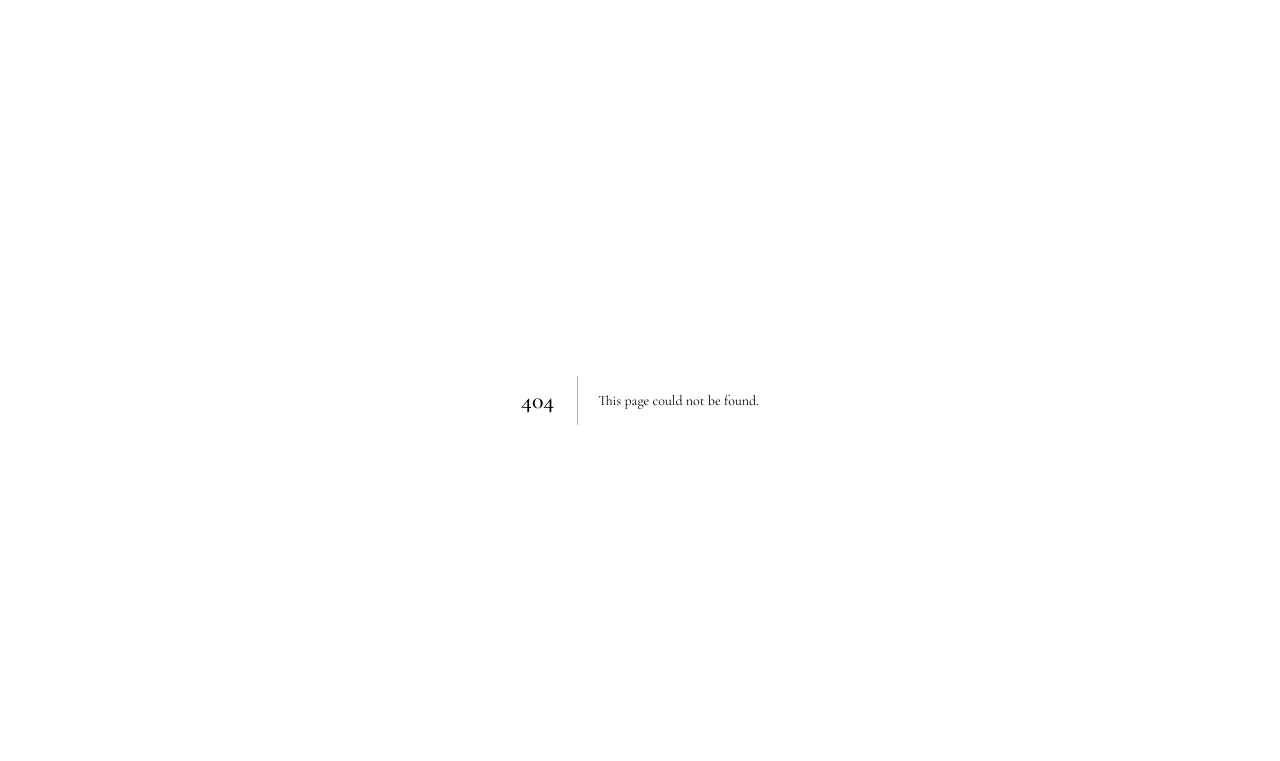
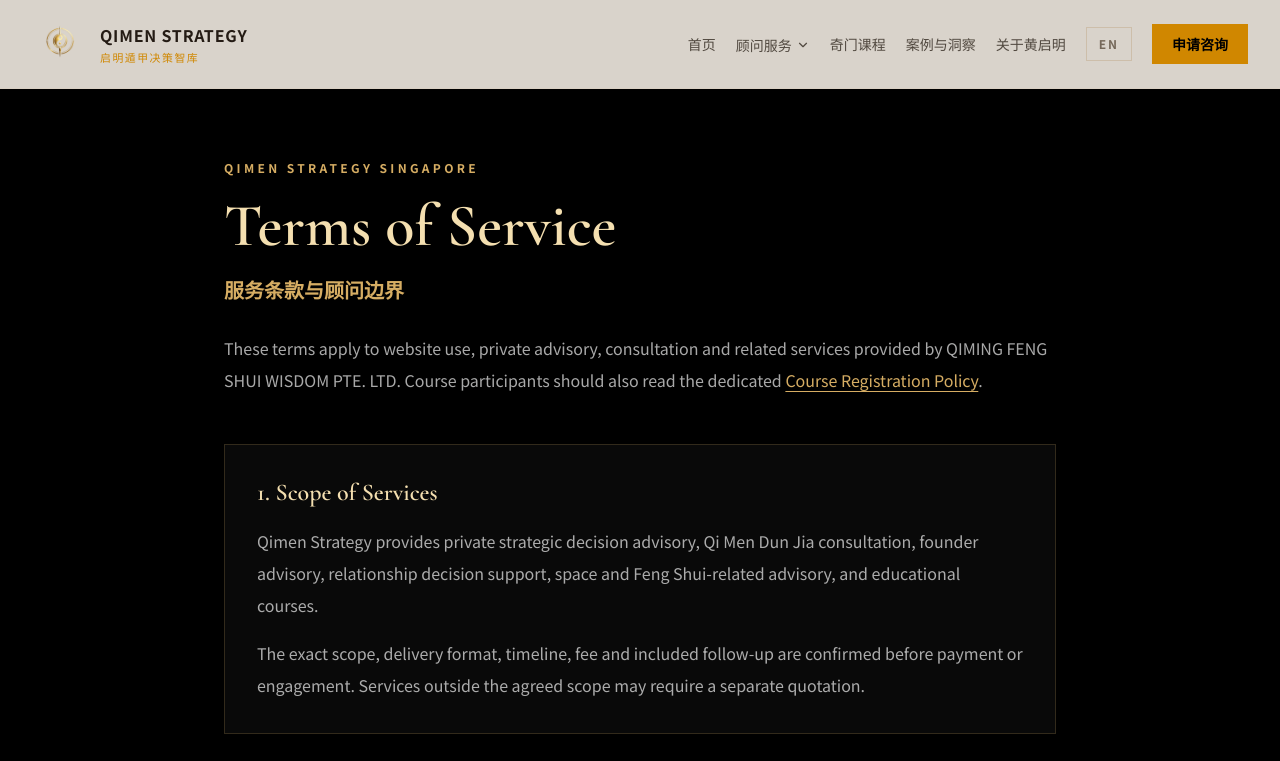
Before and after one commit to BODHIWONG/qmfeng-website, a Next.js app: page /terms in a window 1280 px wide. Before the commit this address had no page. Shown: the top 761 px of the page. Built offline with nearby package versions, Linux system fonts and the light colour scheme.

Commit message:
Add service terms and advisory disclaimer

```diff
--- /dev/null
+++ b/app/terms/page.tsx
@@ -0,0 +1,117 @@
+import type { Metadata } from "next";
+import Link from "next/link";
+import { LanguageProvider } from "@/contexts/language-context";
+import Navbar from "@/components/navbar";
+import Footer from "@/components/footer";
+
+export const metadata: Metadata = {
+  title: "Terms of Service｜Qimen Strategy Singapore",
+  description: "Terms of service and advisory disclaimer for Qimen Strategy Singapore.",
+  alternates: { canonical: "https://www.qmfeng.com/terms" },
+};
+
+const sections = [
+  {
+    title: "1. Scope of Services",
+    body: [
+      "Qimen Strategy provides private strategic decision advisory, Qi Men Dun Jia consultation, founder advisory, relationship decision support, space and Feng Shui-related advisory, and educational courses.",
+      "The exact scope, delivery format, timeline, fee and included follow-up are confirmed before payment or engagement. Services outside the agreed scope may require a separate quotation.",
+    ],
+  },
+  {
+    title: "2. Nature of Advisory",
+    body: [
+      "Our work provides structured reflection, timing analysis, risk identification and decision reference. It does not replace the client's own judgment, factual verification, due diligence or implementation responsibility.",
+      "Qi Men Dun Jia and related traditional frameworks are used as supplementary decision-support methods. They are not presented as scientific certainty or a guarantee of future events.",
+    ],
+  },
+  {
+    title: "3. No Guaranteed Outcomes",
+    body: [
+      "No guarantee is made regarding revenue, profit, investment return, promotion, employment, reconciliation, marriage, health improvement, legal outcome or any other specific result.",
+      "Results depend on factors outside our control, including market conditions, other people, client decisions, implementation quality and changing circumstances.",
+    ],
+  },
+  {
+    title: "4. Professional Boundaries",
+    body: [
+      "Our services do not constitute regulated financial advice, legal advice, accounting or tax advice, medical diagnosis, psychological treatment, recruitment, employment placement or property valuation.",
+      "Clients should consult appropriately qualified professionals where a matter involves regulated, legal, medical, financial, tax, employment, immigration or clinical issues.",
+    ],
+  },
+  {
+    title: "5. Client Responsibilities",
+    body: [
+      "Clients are responsible for providing accurate, complete and lawful information, identifying the real decision to be reviewed, and informing us of relevant deadlines or changes.",
+      "Clients must not submit confidential third-party information without authority, request surveillance or manipulation, or use our services to facilitate unlawful, deceptive or harmful conduct.",
+    ],
+  },
+  {
+    title: "6. Fees, Payment and Booking",
+    body: [
+      "A booking or place is confirmed only after the required payment has been received and verified, unless otherwise agreed in writing.",
+      "PayNow payments should be made only after checking that the receiving entity is QIMING FENG SHUI WISDOM PTE. LTD. and the UEN is 202313112R.",
+      "Fees are based on the agreed scope. Additional meetings, urgent work, on-site visits, reports, travel or expanded deliverables may require additional fees confirmed in advance.",
+    ],
+  },
+  {
+    title: "7. Rescheduling, Cancellation and Non-Attendance",
+    body: [
+      "Consultation and advisory rescheduling is subject to availability and the terms stated at booking. Late cancellation, repeated rescheduling or non-attendance may result in the session being treated as used.",
+      "Course-specific cancellation, transfer and replacement rules are set out in the Course Registration Policy.",
+    ],
+  },
+  {
+    title: "8. Confidentiality and Materials",
+    body: [
+      "We take reasonable care to keep client information private. Confidentiality does not apply where disclosure is required by law, necessary to protect rights or safety, or authorised by the client.",
+      "Course notes, frameworks, recordings, slides, reports and other materials remain the intellectual property of their respective owner. They may not be copied, sold, published, recorded, redistributed or used to train others without written permission.",
+    ],
+  },
+  {
+    title: "9. Website and Third-Party Services",
+    body: [
+      "Website content is general information and may be updated without notice. We do not warrant that the website will always be uninterrupted, error-free or suitable for every purpose.",
+      "Third-party services such as WhatsApp, Google, payment applications, cloud hosting and analytics are governed by their own terms and privacy practices.",
+    ],
+  },
+  {
+    title: "10. Limitation and Acceptance",
+    body: [
+      "To the extent permitted by applicable law, the client remains responsible for final decisions, actions, losses, opportunities and consequences arising from use of the service or reliance on website content.",
+      "By paying for, booking or attending a service, the client confirms that they understand the agreed scope, professional boundaries and no-guarantee nature of the service.",
+      "Last updated: 20 July 2026.",
+    ],
+  },
+];
+
+export default function TermsPage() {
+  return (
+    <LanguageProvider>
+      <div className="min-h-screen bg-black text-white">
+        <Navbar />
+        <main className="px-4 pb-24 pt-32 md:pt-40">
+          <div className="container mx-auto max-w-4xl">
+            <p className="text-xs font-bold uppercase tracking-[0.28em] text-[#d6ad63]">Qimen Strategy Singapore</p>
+            <h1 className="mt-5 text-4xl font-semibold text-[#f4dfb0] md:text-6xl">Terms of Service</h1>
+            <p className="mt-5 text-xl font-semibold text-[#d6ad63]">服务条款与顾问边界</p>
+            <p className="mt-7 text-base leading-8 text-white/66">
+              These terms apply to website use, private advisory, consultation and related services provided by QIMING FENG SHUI WISDOM PTE. LTD. Course participants should also read the dedicated <Link href="/course-policy" className="text-[#d6ad63] underline underline-offset-4">Course Registration Policy</Link>.
+            </p>
+            <div className="mt-12 space-y-7">
+              {sections.map((section) => (
+                <section key={section.title} className="border border-[#d6ad63]/20 bg-white/[0.035] p-6 md:p-8">
+                  <h2 className="text-2xl font-semibold text-[#f4dfb0]">{section.title}</h2>
+                  <div className="mt-4 space-y-4 text-sm leading-7 text-white/66 md:text-base md:leading-8">
+                    {section.body.map((paragraph) => <p key={paragraph}>{paragraph}</p>)}
+                  </div>
+                </section>
+              ))}
+            </div>
+          </div>
+        </main>
+        <Footer />
+      </div>
+    </LanguageProvider>
+  );
+}
```
